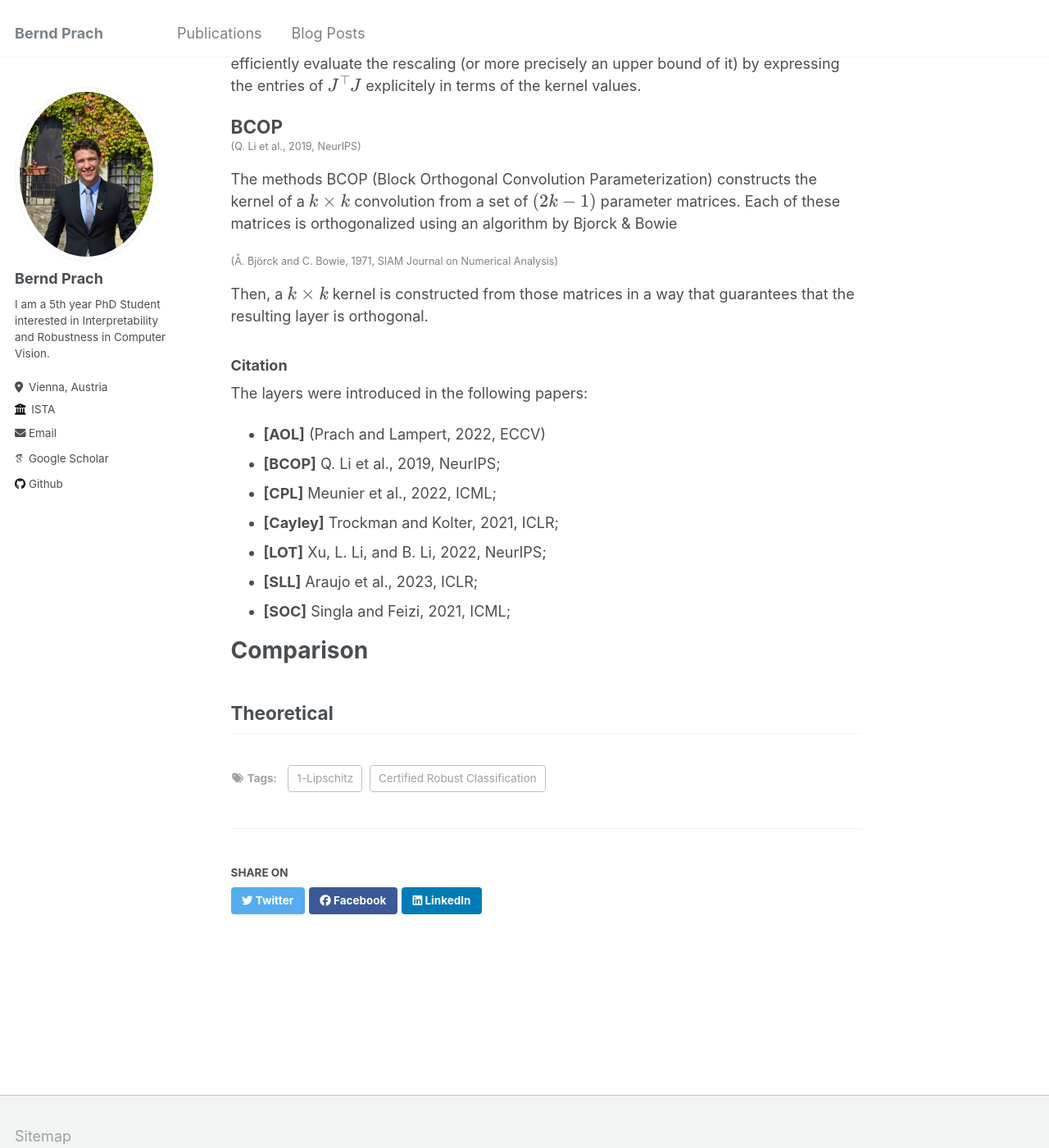
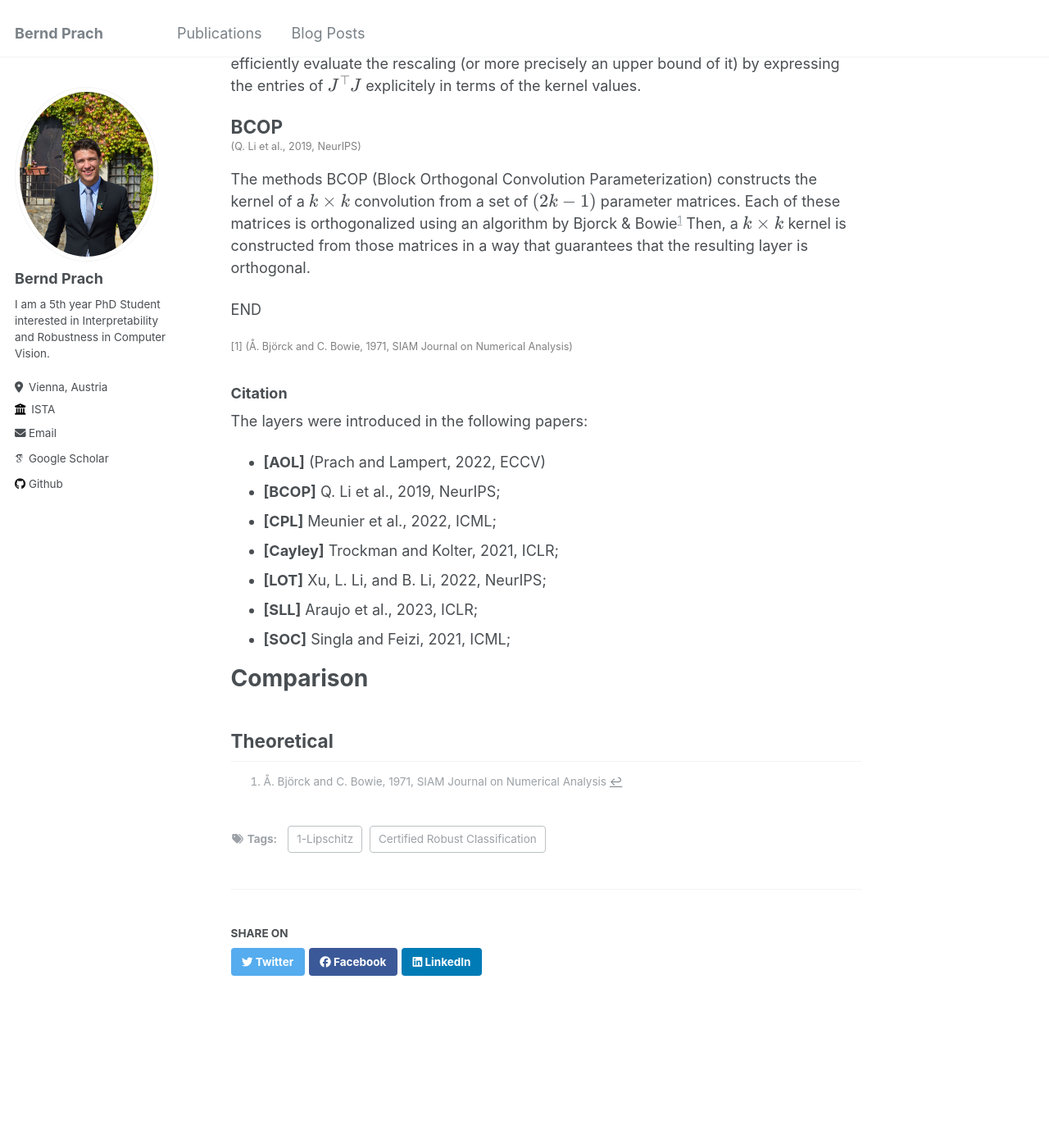
Before and after one commit to berndprach/berndprach.github.io, a Jekyll site: the page built from _posts/2024-06-26-1LipschitzLayersCompared.md, in a window 1280 px wide and 1400 px high, scrolled down 2837 px. Shown: the whole window at 82% size. Built offline with Jekyll 4.4.1, drawn with Linux system fonts in a browser that asks for light colours; some web fonts are replaced.

Commit message:
Update 2024-06-26-1LipschitzLayersCompared.md

```diff
--- a/_posts/2024-06-26-1LipschitzLayersCompared.md
+++ b/_posts/2024-06-26-1LipschitzLayersCompared.md
@@ -77,10 +77,14 @@ expressing the entries of \\( J^\top J \\) explicitely in terms of the kernel va
 <p style="color:grey;font-size:70%;"> (Q. Li et al., 2019, NeurIPS) </p>
 The methods BCOP (Block Orthogonal Convolution Parameterization) constructs the kernel of a \\( k \times k \\) convolution
 from a set of \\( (2k − 1) \\) parameter matrices.
-Each of these matrices is orthogonalized using an algorithm by Bjorck & Bowie
-<p style="color:grey;font-size:70%;"> (&#197;. Bj&ouml;rck and C. Bowie, 1971, SIAM Journal on Numerical Analysis) </p>
+Each of these matrices is orthogonalized using an algorithm by Bjorck & Bowie[^2]
 Then, a \\( k \times k \\) kernel is constructed from those matrices in a
 way that guarantees that the resulting layer is orthogonal.
+
+[^2]: &#197;. Bj&ouml;rck and C. Bowie, 1971, SIAM Journal on Numerical Analysis
+
+END
+<p style="color:grey;font-size:70%;"> [1] (&#197;. Bj&ouml;rck and C. Bowie, 1971, SIAM Journal on Numerical Analysis) </p>
 
 ### Citation
 The layers were introduced in the following papers:
```
